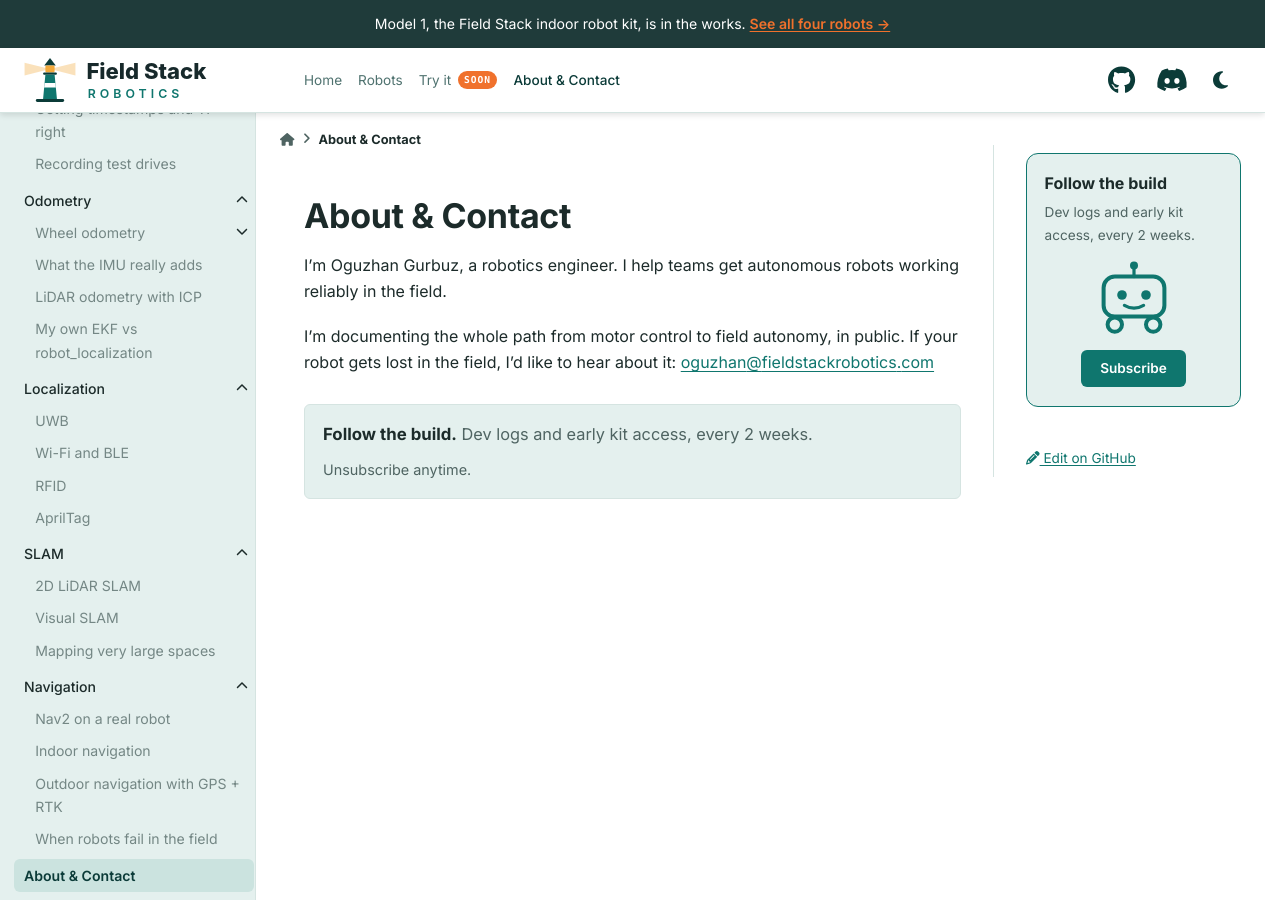
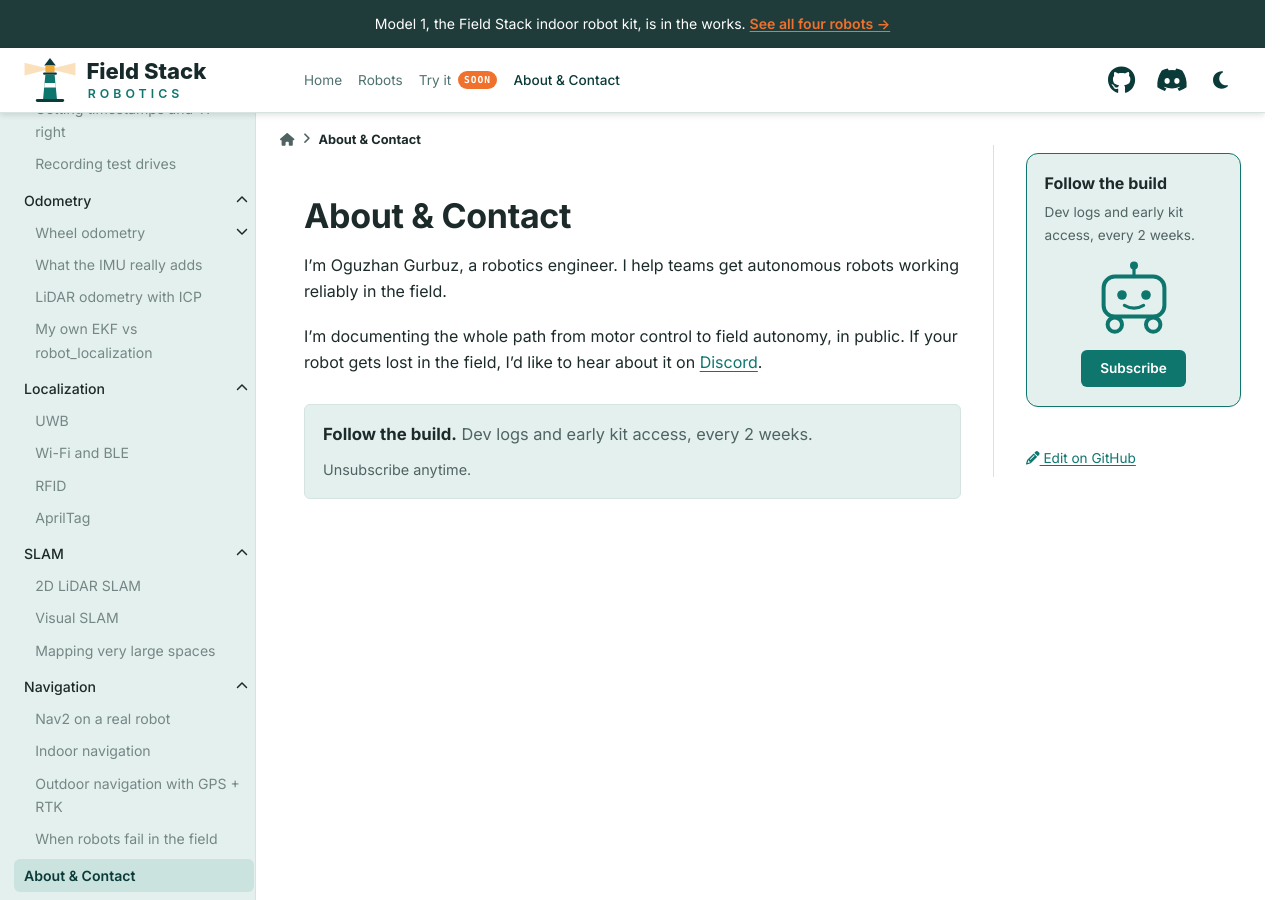
Before and after one commit to field-stack-robotics/fieldstackrobotics.com, a Sphinx documentation site: the page built from docs/about.md, in a window 1280 px wide and 900 px high. Built offline with Sphinx 7.4.7 and the PyData theme 0.15.4, drawn with Linux system fonts in a browser that asks for light colours.

Commit message:
About: remove email address for now, point to Discord

````diff
--- a/docs/about.md
+++ b/docs/about.md
@@ -3,7 +3,7 @@
 I'm Oguzhan Gurbuz, a robotics engineer. I help teams get autonomous robots working reliably in the field.
 
 I'm documenting the whole path from motor control to field autonomy, in public.
-If your robot gets lost in the field, I'd like to hear about it: [oguzhan@fieldstackrobotics.com](mailto:oguzhan@fieldstackrobotics.com)
+If your robot gets lost in the field, I'd like to hear about it on [Discord](https://discord.gg/NCBbzgu32).
 
 ```{include} _snippets/signup.md
 ```
````
